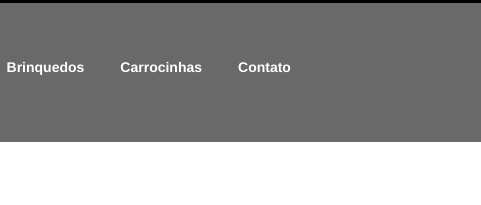
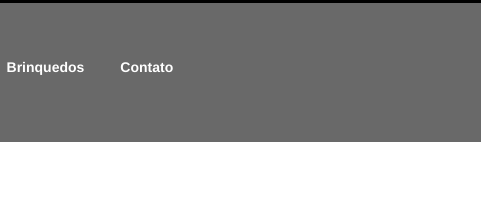
Before and after one commit to binafestas/binafestas.github.io, a plain HTML site: page index2.html in a window 1280 px wide. Shown: the top 205 px of the page, 364-845 px from the left. Drawn offline with nearby package versions, Linux system fonts and the light colour scheme; some packages are replaced by stand-ins of ours; grey boxes are pictures that could not be loaded; a script that the page names is missing.

Commit message:
Update index2.html

```diff
--- a/index2.html
+++ b/index2.html
@@ -48,7 +48,6 @@
           <ul class="nav navbar-nav">
             <li><a href="index.php">Inicio</a></li>
             <li><a href="brinquedos">Brinquedos</a></li>
-            <li><a href="carrocinhas">Carrocinhas</a></li>
             <li><a href="contato">Contato</a></li>
           </ul>
         </div><!--/.nav-collapse -->
```
